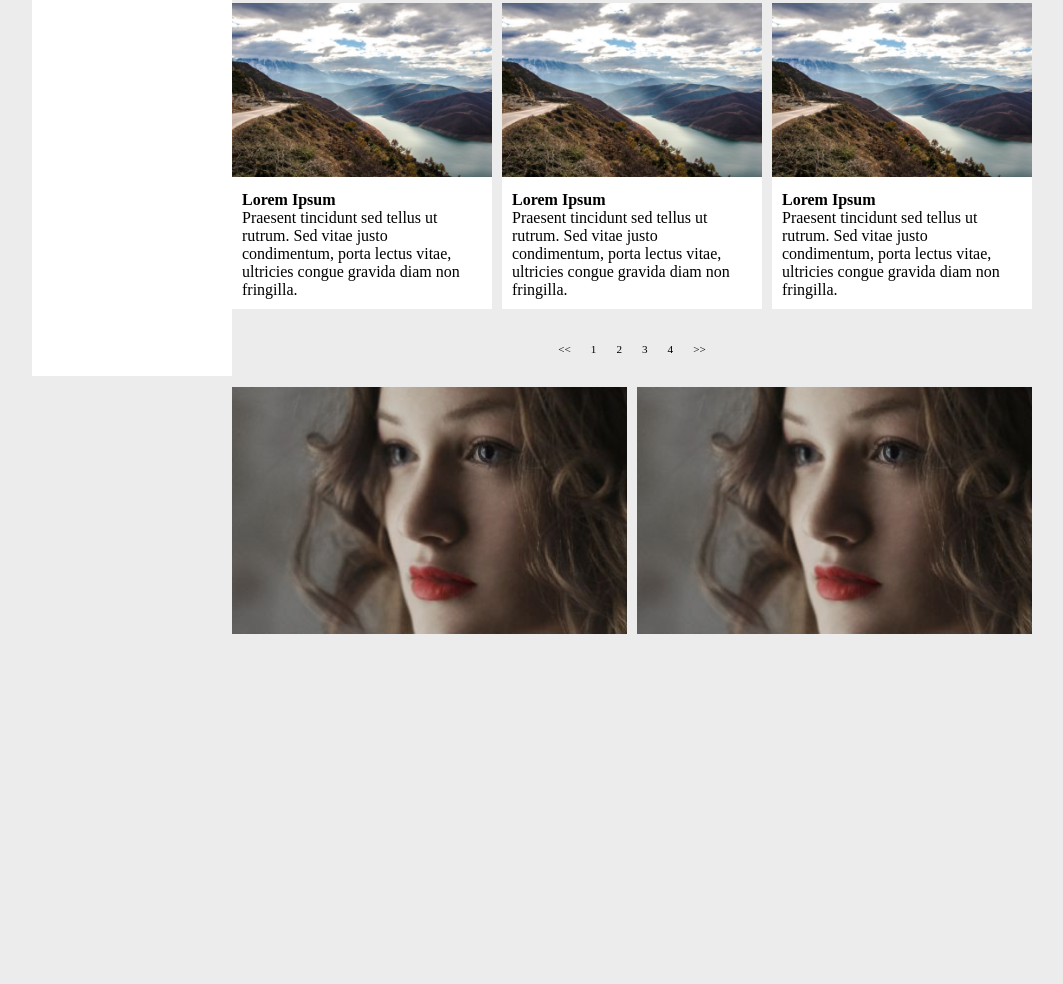
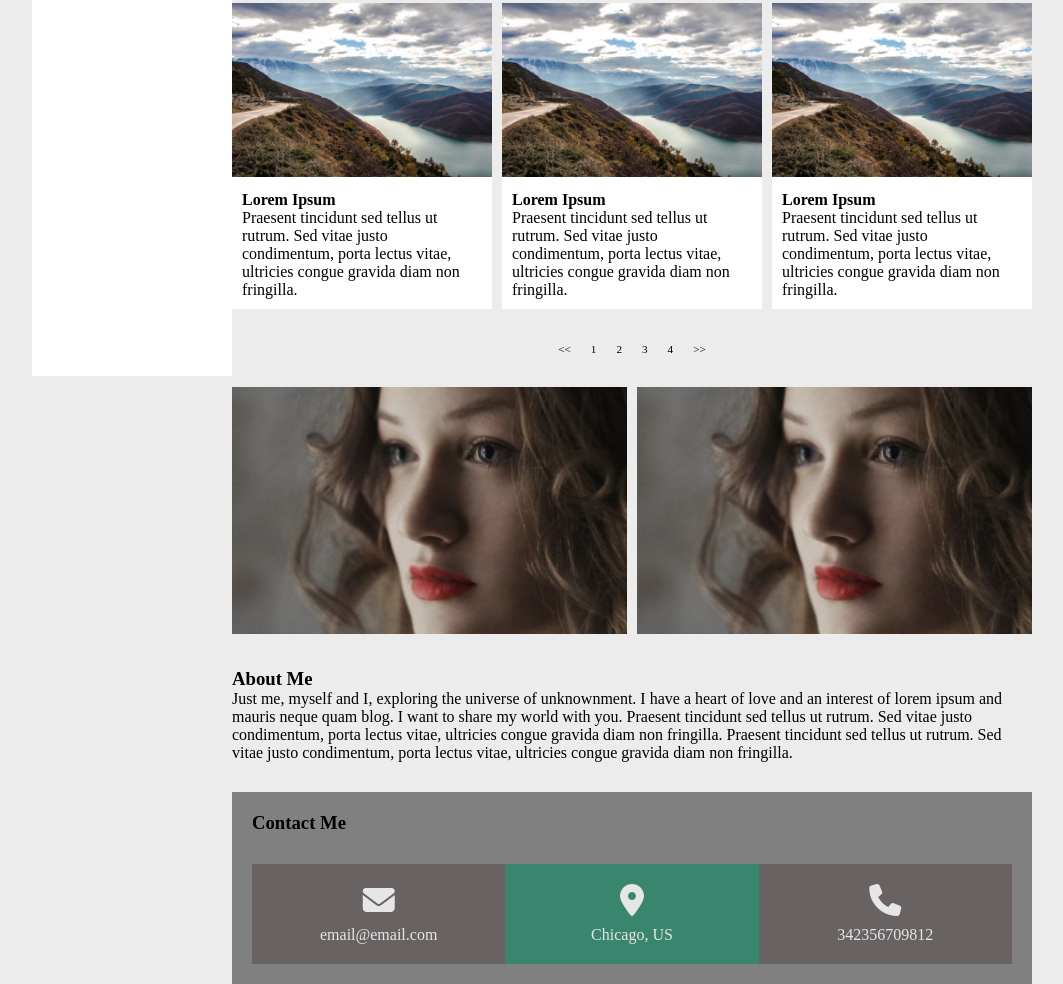
Before and after one commit to zhpadvoiski/photographer-social, a plain HTML site: page index.html in a window 1280 px wide. Shown: the part 424-1408 px from the top of the page, without its empty margins (108-1171 px from the left). Before the commit the page ends 1062 px from the top, so only its background shows below. Drawn offline with Linux system fonts and the light colour scheme.

Commit message:
contact me created

```diff
--- a/index.html
+++ b/index.html
@@ -139,6 +139,31 @@
                     </div>
                 </div>
                 <!-- MAIN PICTURES BLOCK end-->
+                <!-- ABOUT ME -->
+                <div class="about-me">
+                    <h3>About Me</h3>
+                    <p>Just me, myself and I, exploring the universe of unknownment. I have a heart of love and an interest of lorem ipsum and mauris neque quam blog. I want to share my world with you. Praesent tincidunt sed tellus ut rutrum. Sed vitae justo condimentum, porta lectus vitae, ultricies congue gravida diam non fringilla. Praesent tincidunt sed tellus ut rutrum. Sed vitae justo condimentum, porta lectus vitae, ultricies congue gravida diam non fringilla.</p>
+                </div>
+                <!-- ABOUT ME end -->
+                <!-- CONTACT ME -->
+                <div class="contact-me">
+                    <h3>Contact Me</h3>
+                    <div class="contact-block">
+                        <div class="contact-box">
+                            <div class="icon"><i class="fas fa-envelope"></i></div>
+                            <div class="content"><a href="mailto:email@email.com">email@email.com</a></div>
+                        </div>
+                        <div class="contact-box middle">
+                            <div class="icon"><i class="fas fa-map-marker-alt"></i></div>
+                            <div class="content">Chicago, US</div>
+                        </div>
+                        <div class="contact-box">
+                            <div class="icon"><i class="fas fa-phone"></i></div>
+                            <div class="content">342356709812</div>
+                        </div>
+                    </div>
+                </div>
+                <!-- CONTACT ME end -->
             </section>
         </main>
         <!-- MAIN end -->
--- a/media/style.css
+++ b/media/style.css
@@ -146,3 +146,36 @@ input{
     grid-template-columns: repeat(2, 1fr);
     column-gap: 10px;
 }
+/* ABOUT ME */
+.about-me{
+    margin: 30px 0;
+}
+/* CONTACT ME */
+.contact-me{
+    background-color: gray;
+    padding: 20px;
+}
+.contact-me h3{
+    margin-bottom: 30px;
+}
+.contact-block{
+    display: flex;
+}
+.contact-box{
+    flex: 1;
+    text-align: center;
+    padding: 20px;
+    color: rgb(230, 230, 230);
+    background: rgb(104, 98, 98);
+}
+.contact-box i{
+    font-size: 2em;
+    margin-bottom: 10px;
+}
+.contact-box a{
+    text-decoration: none;
+    color: inherit;
+}
+.middle{
+    background-color: rgb(58, 133, 109);
+}
```
Also changed, not shown: 1 other file.
